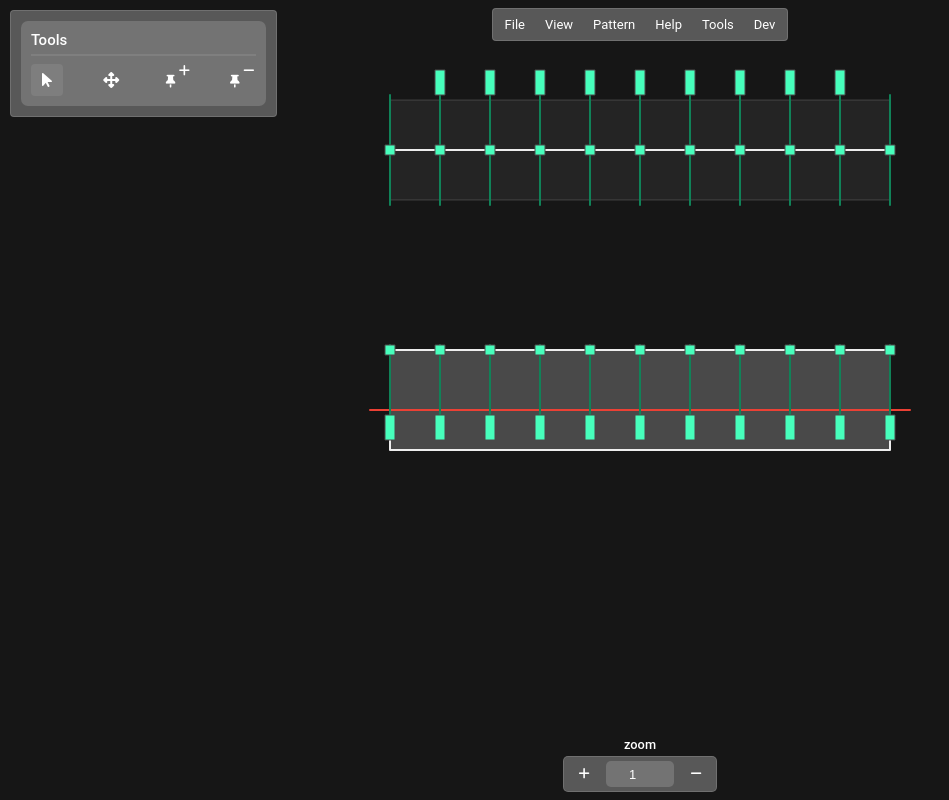
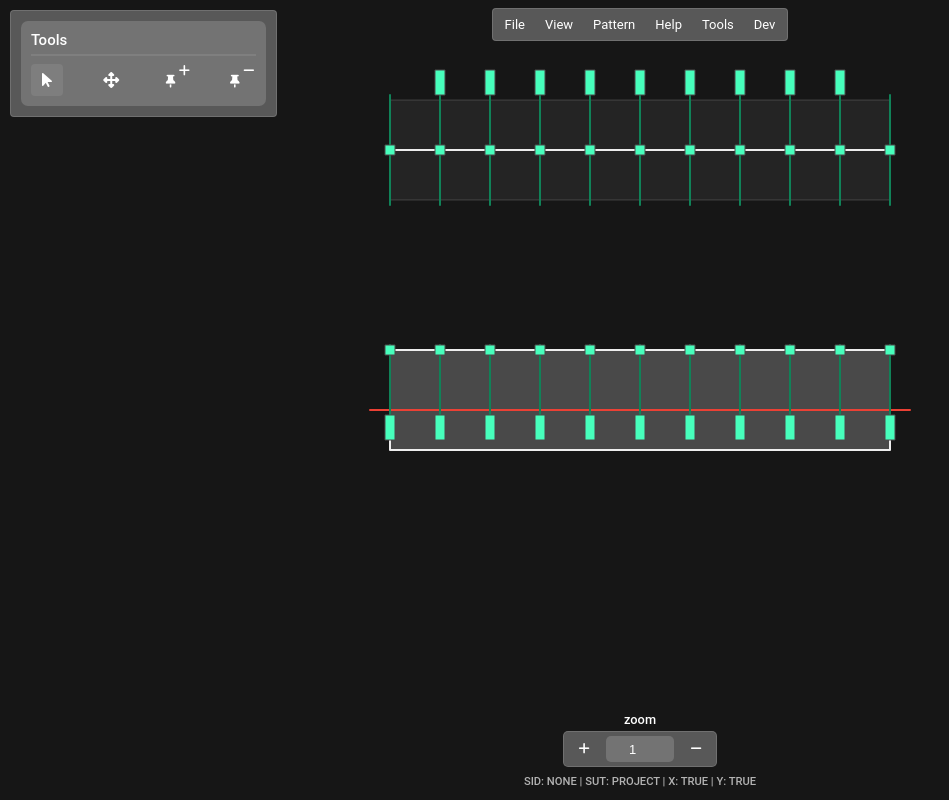
Before and after one commit to GrzegorzManiak/FrameSlicer, a website built with webpack: page index.html in a window 1280 px wide. Shown: the whole page, without its empty margins (0-949 px from the left). Built offline with nearby package versions, Linux system fonts and the light colour scheme.

Commit message:
Added App debug info

```diff
--- a/index.html
+++ b/index.html
@@ -138,6 +138,7 @@
                             <i class="fas fa-minus"></i>
                         </div>
                     </div>
+                    <p id='app-debug'></p>
                 </div>
 
             </div>
--- a/src/index.ts
+++ b/src/index.ts
@@ -32,6 +32,12 @@ si.reset_shortcuts();
 assign_actions();
 load_tools();
 init_menu();
+
+
+// -- App debug text
+const app_debug = document.getElementById('app-debug');
+if (!app_debug) throw new Error('Could not find the app debug element');
+app_debug.innerHTML = '';
 
 
 const line_width = 500;
@@ -83,7 +89,9 @@ export default class App {
     private _stage_identifier: string = null;
     private _stage_use_type: StageUseType = 'project';
 
-    private constructor() {}
+    private constructor() {
+        this._update_app_debug();
+    }
 
     /**
      * @name get_instance
@@ -124,7 +132,10 @@ export default class App {
      *
      * @returns {void}
      */
-    public set_x_line(line: Line | null): void { this._x_line = line; }
+    public set_x_line(line: Line | null): void {
+        this._x_line = line;
+        this._update_app_debug();
+    }
 
     /**
      * @name set_y_line
@@ -134,17 +145,47 @@ export default class App {
      *
      * @returns {void}
      */
-    public set_y_line(line: Line | null): void { this._y_line = line; }
+    public set_y_line(line: Line | null): void {
+        this._y_line = line;
+        this._update_app_debug();
+    }
 
 
     // TODO: Add functions to controll the grid
 
 
+    /**
+     * @name _update_app_debug
+     * Internal function that updates the app debug text
+     *
+     * @returns {void}
+     */
+    private _update_app_debug(): void {
+        const SID = this._stage_identifier ? this._stage_identifier.toUpperCase() : 'NONE';
+        const SUT = this._stage_use_type ? this._stage_use_type.toUpperCase() : 'NONE';
+
+        const text = `
+            SID: ${SID} |
+            SUT: ${SUT} |
+            X: ${this._x_line ? 'TRUE' : 'FALSE'} |
+            Y: ${this._y_line ? 'TRUE' : 'FALSE'}
+        `;
+
+        app_debug.innerHTML = text;
+    }
+
+
     get stage_identifier(): string { return this._stage_identifier; }
-    set stage_identifier(id: string) { this._stage_identifier = id; }
+    set stage_identifier(id: string) {
+        this._stage_identifier = id;
+        this._update_app_debug();
+    }
 
     get stage_use_type(): StageUseType { return this._stage_use_type; }
-    set stage_use_type(type: StageUseType) { this._stage_use_type = type; }
+    set stage_use_type(type: StageUseType) {
+        this._stage_use_type = type;
+        this._update_app_debug();
+    }
 }
 
 
--- a/static/index.css
+++ b/static/index.css
@@ -127,3 +127,9 @@ body {
 #key-display:not([hidden]) {
     animation: key-display-in 0.5s ease forwards;
 }
+
+#app-debug {
+    margin-top: 0.5rem;
+    font-size: 0.7rem;
+    color: var(--muted-font-color);
+}
```
